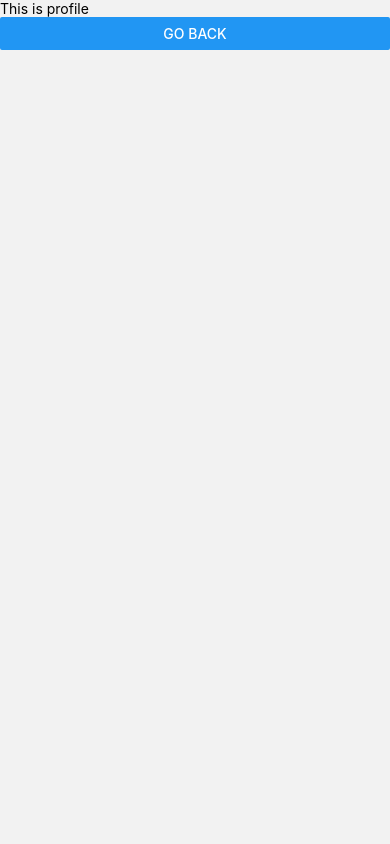
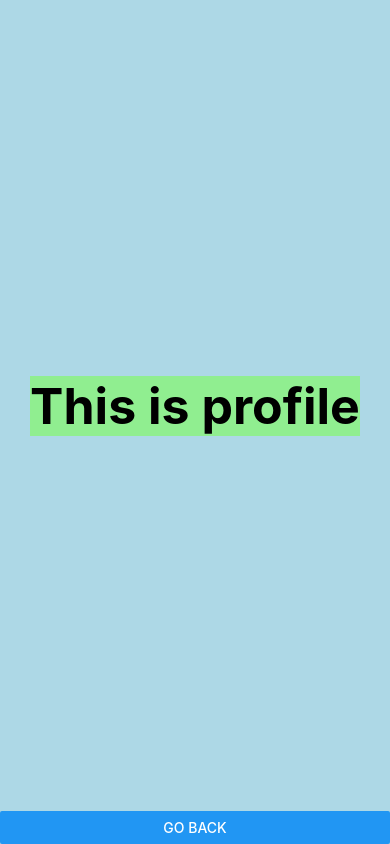
Before and after one commit to dharmateja-masetty/ProjectK, a React Native app: screen /Profile in a window 390 px wide. Both pictures are taken after a click on the button "GO TO PROFILE". Built offline with nearby package versions, Linux system fonts and the light colour scheme.

Commit message:
Folder arrangement and comments resolved

```diff
--- a/src/root/index.tsx
+++ b/src/root/index.tsx
@@ -1,8 +1,9 @@
-import { NavigationContainer, RouteProp } from "@react-navigation/native";
-import ScreenSplash1 from "../screens/Screen1";
-import ScreenSplash2 from "../screens/Screen2";
-import { createNativeStackNavigator } from "@react-navigation/native-stack";
-import SplashScreen from "../screens/splashScreen";
+import {NavigationContainer} from '@react-navigation/native';
+import {createNativeStackNavigator} from '@react-navigation/native-stack';
+import SplashScreen from '../screens/splash/splashScreen';
+import React from 'react';
+import ProfileScreen from '../screens/profile/Profile';
+import HomeScreen from '../screens/home';
 
 export type StackParamList = {
   Home: undefined;
@@ -10,16 +11,17 @@ export type StackParamList = {
   Splash: undefined;
 };
 
-
 const Stack = createNativeStackNavigator<StackParamList>();
 
 export default function Index() {
   return (
     <NavigationContainer>
-            <Stack.Navigator initialRouteName="Splash" screenOptions={{ headerShown: false }}>
-                <Stack.Screen name='Splash' component={SplashScreen} />
-                <Stack.Screen name='Home' component={ScreenSplash1} />
-                <Stack.Screen name='Profile' component={ScreenSplash2} />
+      <Stack.Navigator
+        initialRouteName="Splash"
+        screenOptions={{headerShown: false}}>
+        <Stack.Screen name="Splash" component={SplashScreen} />
+        <Stack.Screen name="Home" component={HomeScreen} />
+        <Stack.Screen name="Profile" component={ProfileScreen} />
       </Stack.Navigator>
     </NavigationContainer>
   );
--- a/src/screens/Screen1.tsx
+++ /dev/null
@@ -1,45 +0,0 @@
-import { Button, StyleSheet, Text, View, } from 'react-native';
-import React from 'react';
-import { useNavigation } from '@react-navigation/native';
-import { SafeAreaView } from 'react-native-safe-area-context';
-
-export default function ScreenSplash1({ navigation }: { navigation: any }) {
-
-    return (
-        <SafeAreaView style={styles.container}>
-            <View style={styles.flex1}>
-                <Text style={styles.TextCenter}>{"H.O.M.E."}</Text>
-            </View>
-
-            <View>
-                <Button
-                    title="Go to profile"
-                    onPress={() =>
-                        navigation.navigate('Profile')
-                    }
-                />
-            </View>
-        </SafeAreaView>
-
-    );
-}
-
-const styles = StyleSheet.create({
-    TextCenter: {
-        fontWeight: 'bold',
-        fontSize: 50,
-
-        backgroundColor: 'lightgreen',
-    },
-    flex1: {
-        flex: 1,
-        alignItems: 'center',
-        justifyContent: 'center',
-    },
-    container: {
-        flex: 1,
-        backgroundColor: 'lightblue',
-
-    }
-
-})
--- a/src/screens/Screen2.tsx
+++ /dev/null
@@ -1,37 +0,0 @@
-import { Button, StyleSheet, Text, View, } from 'react-native';
-import React from 'react';
-import { NavigationContainer } from '@react-navigation/native';
-import { createNativeStackNavigator } from '@react-navigation/native-stack';
-import { SafeAreaView } from 'react-native-safe-area-context';
-
-
-const ScreenSplash2 = ({ navigation }: { navigation: any }) => {
-    return (
-        <View><Text>{"This is profile"}</Text>
-            <Button title="Go back" onPress={() => navigation.goBack()} />
-        </View>
-    );
-};
-
-export default ScreenSplash2;
-
-
-const styles = StyleSheet.create({
-    TextCenter: {
-        fontWeight: 'bold',
-        fontSize: 50,
-
-        backgroundColor: 'lightgreen',
-    },
-    flex1: {
-        flex: 1,
-        alignItems: 'center',
-        justifyContent: 'center',
-    },
-    container: {
-        flex: 1,
-        backgroundColor: 'lightblue',
-
-    }
-
-})
--- /dev/null
+++ b/src/screens/home/index.tsx
@@ -0,0 +1,25 @@
+import {Button, Text, View} from 'react-native';
+import React from 'react';
+import {SafeAreaView} from 'react-native-safe-area-context';
+import {StackParamList} from '../../root';
+import {NativeStackScreenProps} from '@react-navigation/native-stack';
+import styles from './styles';
+
+type HomeScreenProps = NativeStackScreenProps<StackParamList>;
+
+export default function HomeScreen({navigation}: HomeScreenProps) {
+  const navigateToProfile = () => {
+    navigation.navigate('Profile');
+  };
+
+  return (
+    <SafeAreaView style={styles.container}>
+      <View style={styles.flexStyle}>
+        <Text style={styles.buttonTextStyle}>{'H.O.M.E.'}</Text>
+      </View>
+      <View>
+        <Button title="Go to profile" onPress={navigateToProfile} />
+      </View>
+    </SafeAreaView>
+  );
+}
--- /dev/null
+++ b/src/screens/home/styles.ts
@@ -0,0 +1,20 @@
+import {StyleSheet} from 'react-native';
+
+const styles = StyleSheet.create({
+  buttonTextStyle: {
+    fontWeight: 'bold',
+    fontSize: 50,
+    backgroundColor: 'lightgreen',
+  },
+  flexStyle: {
+    flex: 1,
+    alignItems: 'center',
+    justifyContent: 'center',
+  },
+  container: {
+    flex: 1,
+    backgroundColor: 'lightblue',
+  },
+});
+
+export default styles;
--- /dev/null
+++ b/src/screens/profile/Profile.tsx
@@ -0,0 +1,20 @@
+import {Button, SafeAreaView, Text, View} from 'react-native';
+import React from 'react';
+import styles from './styles';
+
+const ProfileScreen = ({navigation}: {navigation: any}) => {
+  const navigateToGoBack = () => {
+    navigation.goBack();
+  };
+  return (
+    <SafeAreaView style={styles.container}>
+      <View style={styles.flexStyle}>
+        <Text style={styles.buttonTextStyle}>{'This is profile'}</Text>
+      </View>
+      <View>
+        <Button title="Go back" onPress={navigateToGoBack} />
+      </View>
+    </SafeAreaView>
+  );
+};
+export default ProfileScreen;
--- /dev/null
+++ b/src/screens/profile/styles.ts
@@ -0,0 +1,20 @@
+import {StyleSheet} from 'react-native';
+
+const styles = StyleSheet.create({
+  buttonTextStyle: {
+    fontWeight: 'bold',
+    fontSize: 50,
+    backgroundColor: 'lightgreen',
+  },
+  flexStyle: {
+    flex: 1,
+    alignItems: 'center',
+    justifyContent: 'center',
+  },
+  container: {
+    flex: 1,
+    backgroundColor: 'lightblue',
+  },
+});
+
+export default styles;
--- /dev/null
+++ b/src/screens/splash/splashScreen.tsx
@@ -0,0 +1,19 @@
+import {useNavigation} from '@react-navigation/native';
+import React, {useEffect} from 'react';
+import {Text} from 'react-native';
+
+export default function SplashScreen() {
+  const navigation = useNavigation();
+
+  useEffect(() => {
+    setTimeout(() => {
+      navigation.navigate('Home' as never);
+    }, 3000);
+  }, [navigation]);
+
+  return (
+    <>
+      <Text>Wow screen!</Text>
+    </>
+  );
+}
--- a/src/screens/splashScreen.tsx
+++ /dev/null
@@ -1,33 +0,0 @@
-import { useNavigation } from "@react-navigation/native";
-import React, { useEffect, useState } from "react";
-import { Text, StyleSheet, Button } from "react-native";
-
-export default function SplashScreen() {
-    const navigation = useNavigation();
-    const hasUnsavedChanges = Boolean(0);
-    // const [splashCount, SetSplashCount] = useState<boolean> (false);
-    // SetSplashCount(true);
-
-    useEffect(
-        () => {
-            setTimeout(
-                () => { navigation.navigate('Home' as never) }, 3000
-            )
-
-        }, []);
-    // useEffect(
-    //     () =>
-    //         navigation.addListener('beforeRemove', (e) => {
-    //             if (!splashCount) {
-    //                 return;
-    //             }
-    //             e.preventDefault();
-    //         }),
-    // );
-
-    return (
-        <>
-            <Text>Wow screen!</Text>
-        </>
-    );
-}
```
Also changed, not shown: App.tsx (+8 -9 lines), .prettierrc.js, app.json (line endings or trailing spaces), 1 other file (tests, documents, lock files or other folders). Lines whose indentation alone changed are shown as unchanged.
